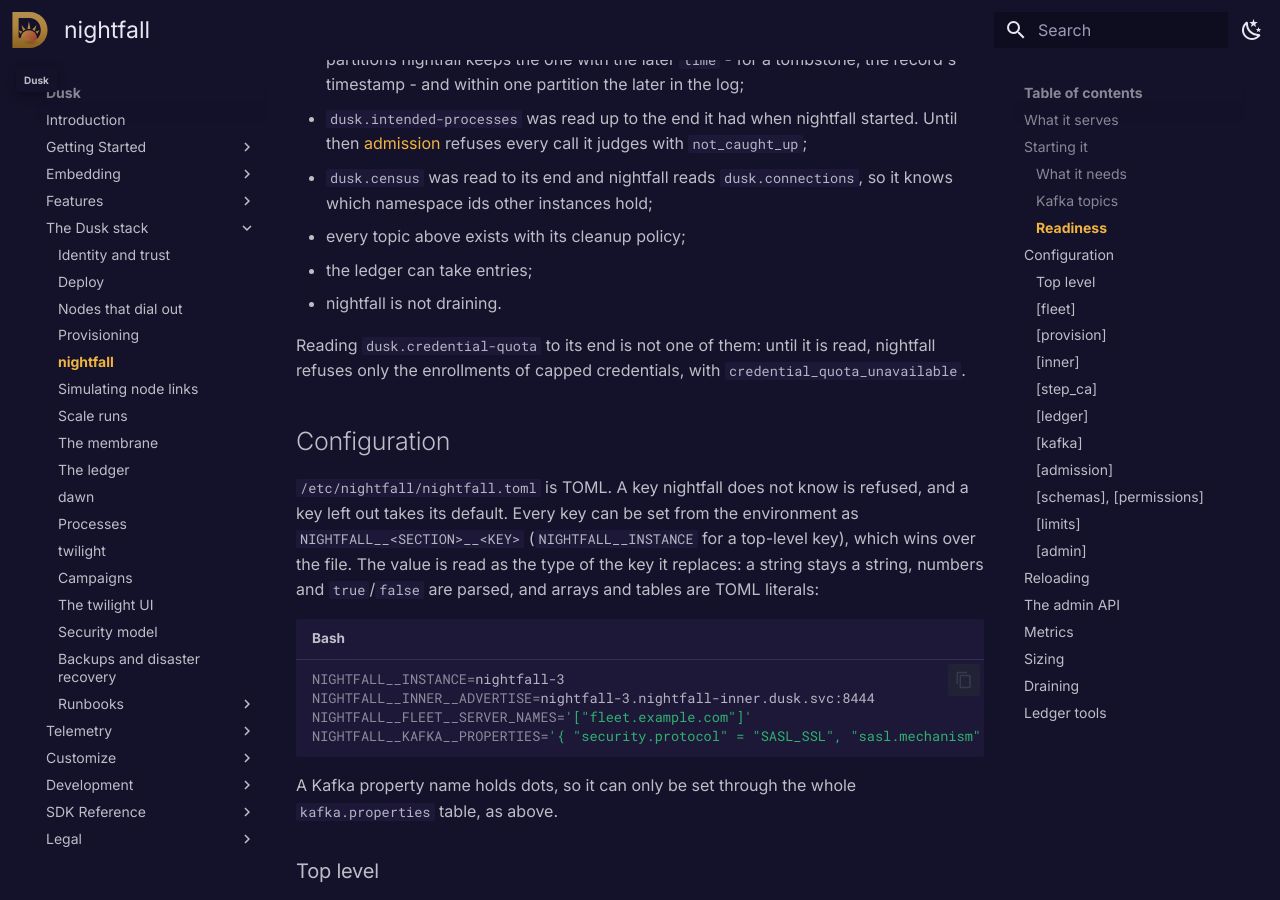
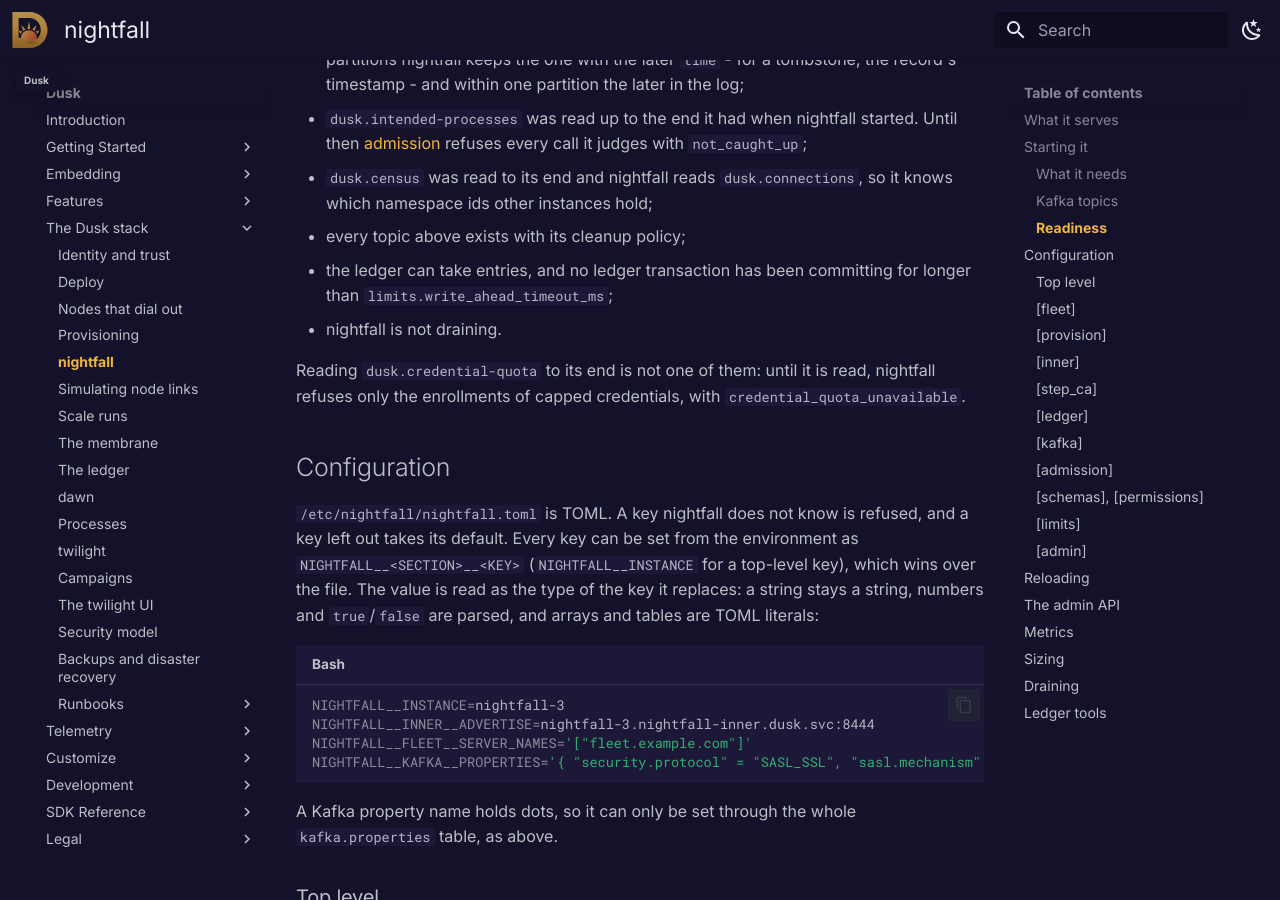
Before and after one commit to tomerze/dusk, an MkDocs documentation site: the page built from docs/docs/stack/nightfall.md, in a window 1280 px wide and 900 px high, scrolled down 4215 px. Built offline with MkDocs 1.6.1 and Material for MkDocs 9.7.7, drawn with Linux system fonts in a browser that asks for light colours; comment, search, counter and statistics services are not loaded.

Commit message:
Update docs on recreating the ledger producer and on readiness while the ledger cannot commit

```diff
--- a/docs/docs/stack/nightfall.md
+++ b/docs/docs/stack/nightfall.md
@@ -149,7 +149,8 @@ so a census burst never fills the ledger's queue.
 * `dusk.census` was read to its end and nightfall reads `dusk.connections`, so it
   knows which namespace ids other instances hold;
 * every topic above exists with its cleanup policy;
-* the ledger can take entries;
+* the ledger can take entries, and no ledger transaction has been committing
+  for longer than `limits.write_ahead_timeout_ms`;
 * nightfall is not draining.
 
 Reading `dusk.credential-quota` to its end is not one of them: until it is
```
Also changed, not shown: docs/docs/stack/ledger.md (+2 -1 lines).
